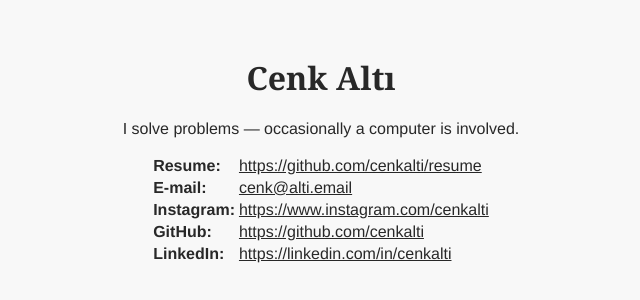
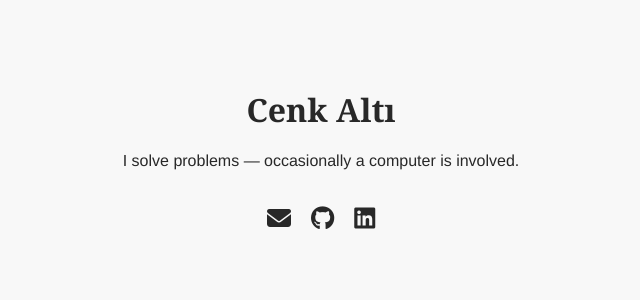
Before and after one commit to cenkalti/cenkalti.com, a plain HTML site: page index.html in a window 1280 px wide. Shown: the part 250-550 px from the top of the page, without its empty margins (319-959 px from the left). Drawn offline with Linux system fonts and the light colour scheme.

Commit message:
use icons

```diff
--- a/index.html
+++ b/index.html
@@ -3,6 +3,7 @@
     <head>
     <meta charset="utf-8" />
     <title>Cenk Altı's Home Page</title>
+    <link rel="stylesheet" href="https://cdnjs.cloudflare.com/ajax/libs/font-awesome/6.7.2/css/all.min.css">
     <style type="text/css">
         body {
             background-color: #F8F8F8;
@@ -27,16 +28,20 @@
             font-family: Helvetica, sans-serif;
         }
         .profiles {
-            margin-left:auto;
-            margin-right:auto;
-            font-family: Helvetica, sans-serif;
+            display: flex;
+            gap: 20px;
+            justify-content: center;
+            margin-top: 20px;
         }
-        .profiles tr td:first-child {
-            font-family: Helvetica, sans-serif;
-            font-weight: bold;
+        .profiles a {
+            text-decoration: none;
+            font-size: 24px;  /* Make icons bigger */
         }
-        .profiles tr td:first-child:after {
-            content: ":";
+        .profiles i {
+            transition: color 0.2s ease;  /* Smooth color transition on hover */
+        }
+        .profiles a:hover i {
+            color: #666;  /* Darken icon on hover */
         }
     </style>
 </head>
@@ -46,47 +51,15 @@
         <p>I solve problems &mdash; occasionally a computer is involved.</p>
     </div>
 
-    <table class="profiles">
-        <tr>
-            <td>Resume</td>
-            <td>
-                <a href="https://github.com/cenkalti/resume">https://github.com/cenkalti/resume</a>
-            </td>
-        </tr>
-        <tr>
-            <td>E-mail</td>
-            <td>
-                <script type="text/javascript">
-                    <!--
-                    emailE='alti.email'
-                    emailE=('cenk' + '@' + emailE)
-                    document.write('<a href="mailto:' + emailE + '">' + emailE + '</a>')
-                    //-->
-                </script>
-                <noscript>
-                    cenk at alti dot email
-                </noscript>
-            </td>
-        </tr>
-        <tr>
-            <td>Instagram</td>
-            <td>
-                <a href="https://www.instagram.com/cenkalti">https://www.instagram.com/cenkalti</a>
-            </td>
-        </tr>
-        <tr>
-            <td>GitHub</td>
-            <td>
-                <a href="https://github.com/cenkalti">https://github.com/cenkalti</a>
-            </td>
-        </tr>
-        <tr>
-            <td>LinkedIn</td>
-            <td>
-                <a href="https://linkedin.com/in/cenkalti">https://linkedin.com/in/cenkalti</a>
-            </td>
-        </tr>
-    </table>
+    <div class="profiles">
+        <script type="text/javascript">
+            emailE='alti.email'
+            emailE=('cenk' + '@' + emailE)
+            document.write('<a href="mailto:' + emailE + '" title="Email"><i class="fa-solid fa-envelope"></i></a>')
+        </script>
+        <a href="https://github.com/cenkalti" title="GitHub"><i class="fa-brands fa-github"></i></a>
+        <a href="https://linkedin.com/in/cenkalti" title="LinkedIn"><i class="fa-brands fa-linkedin"></i></a>
+    </div>
 
     <script type="text/javascript">
       var _gaq = _gaq || [];
```
